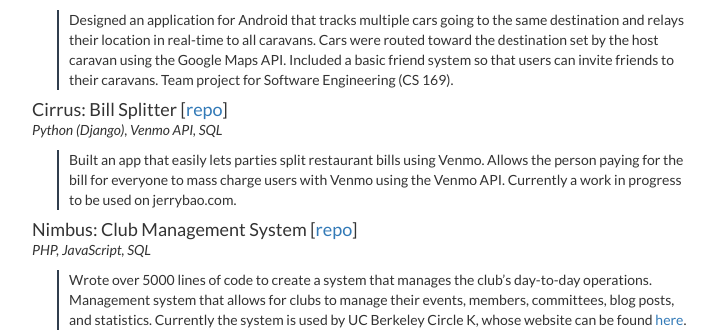
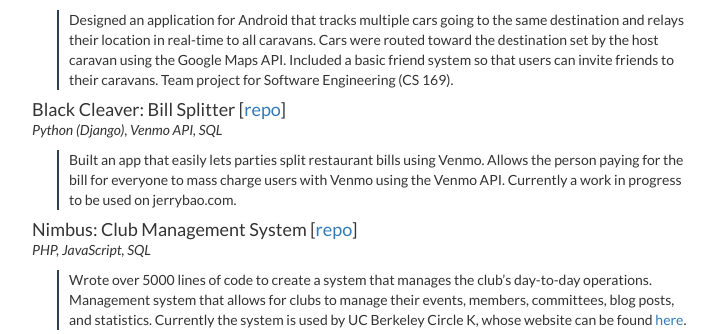
Before and after one commit to thejerrybao/thejerrybao.github.io, a Django app: template portfolio/templates/portfolio/index.html in a window 1280 px wide. Shown: the part 1793-2127 px from the top of the page, without its empty margins (385-1102 px from the left). Run offline with Django 3.2, Linux system fonts and the light colour scheme; the template is opened without the code that fills it, so the values that code supplies are empty; some libraries are stand-ins or nearby versions.

Commit message:
Changed repo name, updated to reflect

```diff
--- a/portfolio/templates/portfolio/index.html
+++ b/portfolio/templates/portfolio/index.html
@@ -110,7 +110,7 @@
                     <h4 class="title">Caravan Party: Caravan Tracking App [<a href="https://github.com/thejerrybao/CaravanParty" target="_blank">repo</a>]</h4>
                     <span class="italic">Ruby on Rails, Android, Google Maps API</span>
                     <p class="indent">Designed an application for Android that tracks multiple cars going to the same destination and relays their location in real-time to all caravans. Cars were routed toward the destination set by the host caravan using the Google Maps API. Included a basic friend system so that users can invite friends to their caravans. Team project for Software Engineering (CS 169).</p>
-                    <h4 class="title">Cirrus: Bill Splitter [<a href="https://github.com/thejerrybao/Cirrus" target="_blank">repo</a>]</h4>
+                    <h4 class="title">Black Cleaver: Bill Splitter [<a href="https://github.com/thejerrybao/blackcleaver" target="_blank">repo</a>]</h4>
                     <span class="italic">Python (Django), Venmo API, SQL</span>
                     <p class="indent">Built an app that easily lets parties split restaurant bills using Venmo. Allows the person paying for the bill for everyone to mass charge users with Venmo using the Venmo API. Currently a work in progress to be used on jerrybao.com.</p>
                     <h4 class="title">Nimbus: Club Management System [<a href="https://github.com/thejerrybao/Nimbus" target="_blank">repo</a>]</h4>
```
